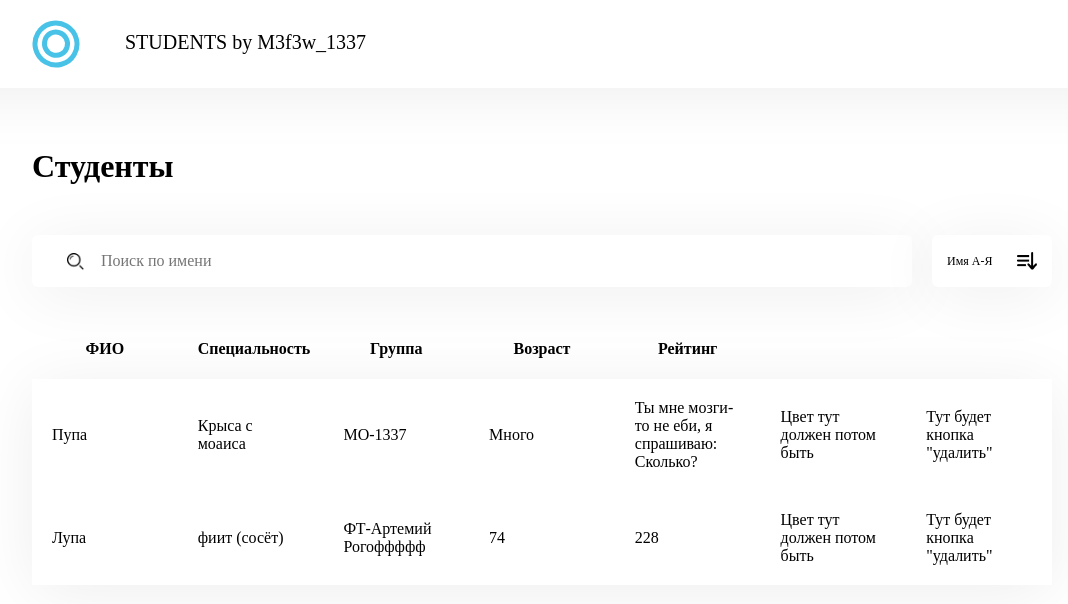
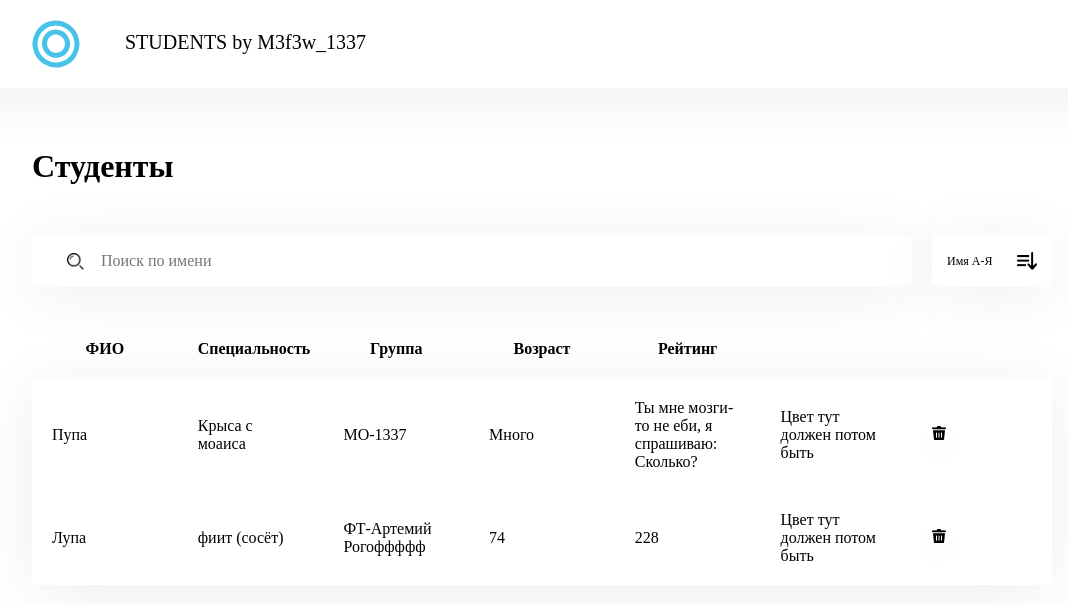
Before and after one commit to MathewNez/doubletapp-test, a React (Create React App) app: page / in a window 1280 px wide. Shown: the top 604 px of the page, without its empty margins (98-1166 px from the left). Built offline with nearby package versions, Linux system fonts and the light colour scheme.

Commit message:
Added Delete button

```diff
--- /dev/null
+++ b/src/DeleteButton.js
@@ -0,0 +1,9 @@
+import trashcan from "./trashcan.png";
+
+const DeleteButton = () => {
+    return(
+        <button className="delete"><img src={trashcan} alt={trashcan}/></button>
+    );
+}
+
+export default DeleteButton;
--- a/src/Table.js
+++ b/src/Table.js
@@ -1,3 +1,6 @@
+import trashcan from "./trashcan.png"
+import DeleteButton from "./DeleteButton";
+
 const Table = () => {
     return(
         <table>
@@ -18,7 +21,7 @@ const Table = () => {
                     <td>Много</td>
                     <td>Ты мне мозги-то не еби, я спрашиваю: Сколько?</td>
                     <td>Цвет тут должен потом быть</td>
-                    <td>Тут будет кнопка "удалить"</td>
+                    <td><DeleteButton /></td>
             </tr>
                 <tr>
                     <td>Лупа</td>
@@ -27,7 +30,7 @@ const Table = () => {
                     <td>74</td>
                     <td>228</td>
                     <td>Цвет тут должен потом быть</td>
-                    <td>Тут будет кнопка "удалить"</td>
+                    <td><DeleteButton /></td>
                 </tr>
             </tbody>
         </table>
--- a/src/index.css
+++ b/src/index.css
@@ -147,6 +147,14 @@ tbody {
   background: #FFFFFF;
 
   /* 1 */
-  box-shadow: 0px 7px 64px rgba(0, 0, 0, 0.07);
+  box-shadow: 0 7px 64px rgba(0, 0, 0, 0.07);
   border-radius: 6px;
 }
+
+.delete {
+  border-radius: 50%;
+  background-color: #FFFFFF;
+  border: none;
+  outline: none;
+  box-shadow: 0 7px 64px rgba(0, 0, 0, 0.07);
+}
```
Also changed, not shown: src/trashcan.png (added).
